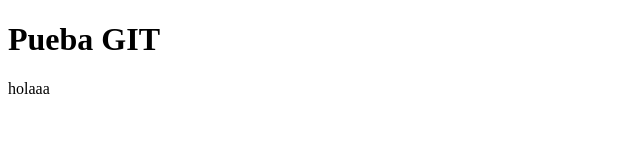
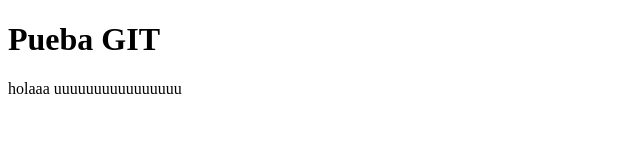
Before and after one commit to cyberfrank1979/clase10, a plain HTML site: page index.html in a window 1280 px wide. Shown: the whole page, without its empty margins (0-640 px from the left). Drawn offline with Linux system fonts and the light colour scheme.

Commit message:
Agrege + Parrafo

```diff
--- a/index.html
+++ b/index.html
@@ -8,7 +8,7 @@
 </head>
 <body>
     <h1>Pueba GIT</h1>
-    <p>holaaa</p>
+    <p>holaaa uuuuuuuuuuuuuuuu</p>
 
 </body>
 </html>
```
